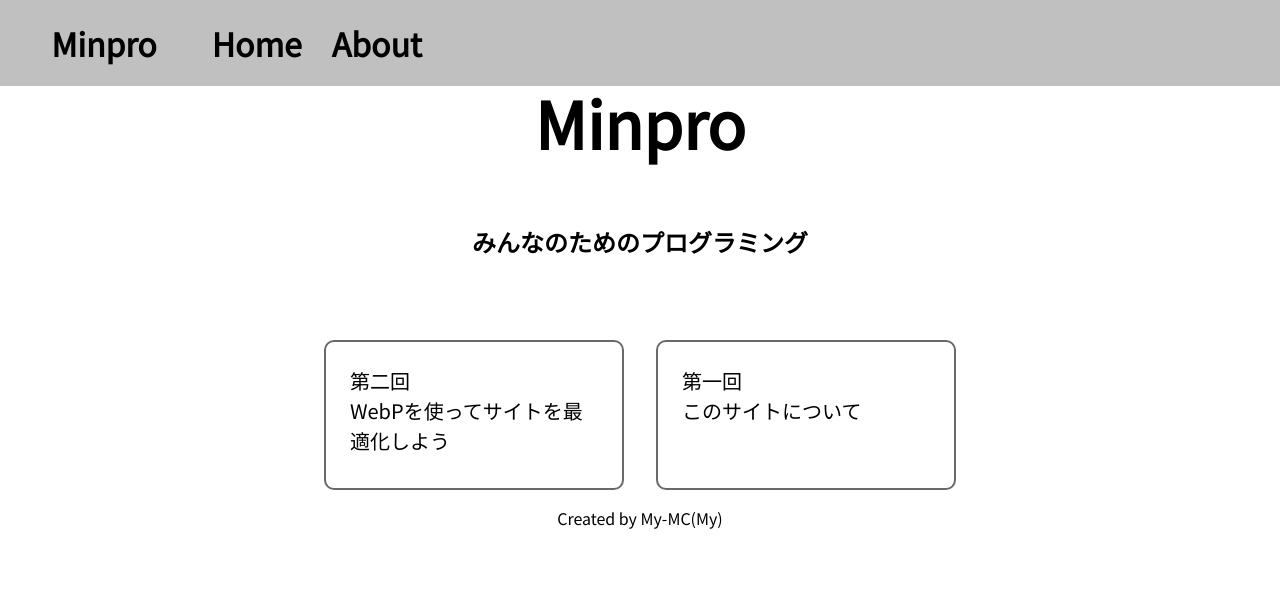
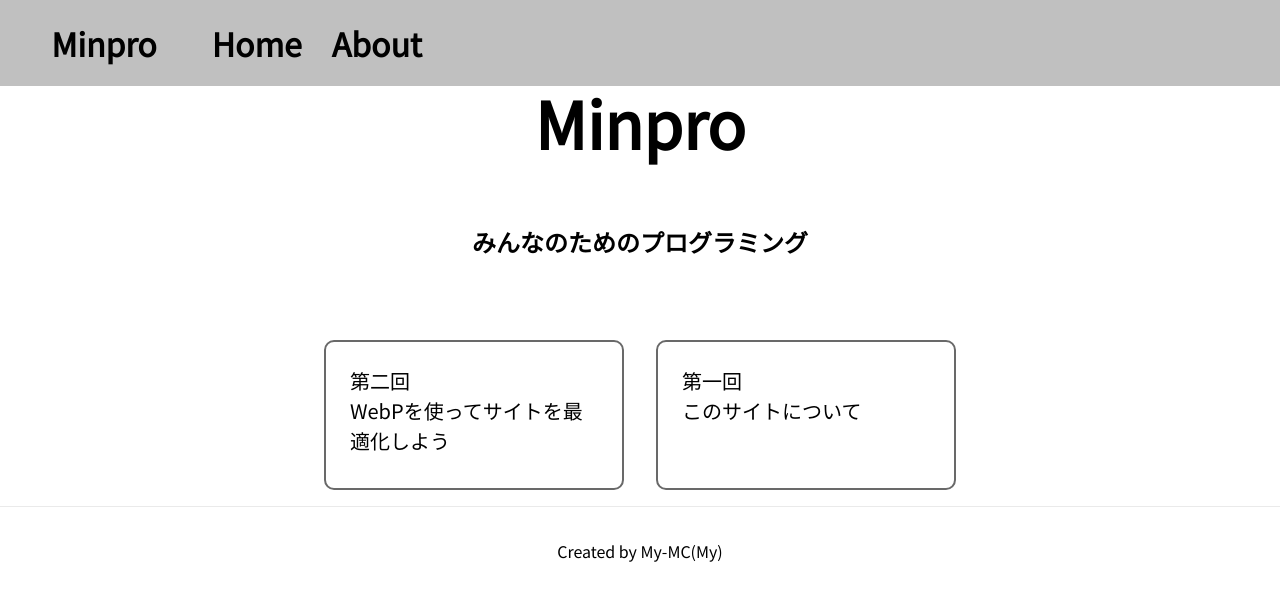
Before and after one commit to My-MC/minpro, a Next.js app: page / in a window 1280 px wide. Shown: the top 600 px of the page. Built offline with nearby package versions, Linux system fonts and the light colour scheme.

Commit message:
Rewriting to TypeScript and migration to next/font TypeScriptへの書き換えとnext/fontへの移行

```diff
--- a/components/layout.js
+++ /dev/null
@@ -1,3 +0,0 @@
-export default function Layout({ children }) {
-  return <div>{children}</div>;
-}
--- /dev/null
+++ b/components/layout.tsx
@@ -0,0 +1,11 @@
+import { Noto_Sans_JP } from "next/font/google";
+
+const noto = Noto_Sans_JP({
+  weight: "400",
+  display: "swap",
+  subsets: ["latin"],
+});
+
+export default function Layout({ children }: { children: React.ReactNode }) {
+  return <main className={noto.className}>{children}</main>;
+}
--- a/next.config.js
+++ b/next.config.js
@@ -1,3 +1,7 @@
+/**
+ * @type {import(`next`).NextConfig}
+ */
+
 module.exports = {
   reactStrictMode: true,
 };
--- a/package.json
+++ b/package.json
@@ -15,9 +15,12 @@
     "react-dom": "18.2.0"
   },
   "devDependencies": {
+    "@types/node": "18.14.6",
+    "@types/react": "18.0.28",
     "eslint": "8.35.0",
     "eslint-config-next": "13.2.3",
     "eslint-config-prettier": "8.6.0",
-    "prettier": "2.8.4"
+    "prettier": "2.8.4",
+    "typescript": "4.9.5"
   }
 }
--- a/pages/_app.js
+++ b/pages/_app.tsx
@@ -1,27 +1,23 @@
+import type { AppProps } from "next/app";
 import Link from "next/link";
-import styles from "../styles/globals.css";
+import Layout from "../components/layout";
+import "../styles/globals.css";
 
-function MyApp({ Component, pageProps }) {
+function MyApp({ Component, pageProps }: AppProps) {
   return (
-    <div>
+    <Layout>
       <div>
         <header>
           <div>
-            <Link href="/">
-              Minpro
-            </Link>
+            <Link href="/">Minpro</Link>
           </div>
           <nav>
             <ul>
               <li>
-                <Link href="/">
-                  Home
-                </Link>
+                <Link href="/">Home</Link>
               </li>
               <li>
-                <Link href="/posts/about">
-                  About
-                </Link>
+                <Link href="/posts/about">About</Link>
               </li>
             </ul>
           </nav>
@@ -29,7 +25,7 @@ function MyApp({ Component, pageProps }) {
       </div>
       <Component {...pageProps} />
       <div style={{ textAlign: "center" }}>
-        <footer className={styles.footer}>
+        <footer>
           <a
             href="https://github.com/My-MC"
             target="_blank"
@@ -39,7 +35,7 @@ function MyApp({ Component, pageProps }) {
           </a>
         </footer>
       </div>
-    </div>
+    </Layout>
   );
 }
 
--- a/pages/_document.js
+++ b/pages/_document.tsx
@@ -5,17 +5,6 @@ class MyDocument extends Document {
     return (
       <Html>
         <Head>
-          <link rel="preconnect" href="https://fonts.googleapis.com" />
-          <link
-            rel="preconnect"
-            href="https://fonts.gstatic.com"
-            crossOrigin="true"
-          />
-          <link
-            href="https://fonts.googleapis.com/css2?family=Noto+Sans+JP&display=swap"
-            rel="stylesheet"
-          />
-
           <link
             rel="apple-touch-icon"
             sizes="180x180"
--- a/pages/index.js
+++ b/pages/index.tsx
@@ -9,7 +9,7 @@ export default function Home() {
         <title>Minpro</title>
       </Head>
 
-      <mian className={styles.mian}>
+      <div className={styles.mian}>
         <div>
           <h1 className={styles.title}>Minpro</h1>
           <h2 className={styles.description}>みんなのためのプログラミング</h2>
@@ -18,19 +18,19 @@ export default function Home() {
           <div className={styles.grid}>
             <div className={styles.card}>
               <Link href="posts/img" passHref>
-                  <p>第二回</p>
-                  <p>WebPを使ってサイトを最適化しよう</p>
+                <p>第二回</p>
+                <p>WebPを使ってサイトを最適化しよう</p>
               </Link>
             </div>
             <div className={styles.card}>
               <Link href="posts/about" passHref>
-                  <p>第一回</p>
-                  <p>このサイトについて</p>
+                <p>第一回</p>
+                <p>このサイトについて</p>
               </Link>
             </div>
           </div>
         </div>
-      </mian>
+      </div>
     </div>
   );
 }
--- a/pages/posts/about.js
+++ b/pages/posts/about.tsx
@@ -71,9 +71,9 @@ export default function About() {
         <div className={styles.container}>
           <div className={styles.grid}>
             <Link href="/" passHref>
-                <div className={styles.card}>
-                  <p>HOME</p>
-                </div>
+              <div className={styles.card}>
+                <p>HOME</p>
+              </div>
             </Link>
           </div>
         </div>
--- a/pages/posts/img.js
+++ b/pages/posts/img.tsx
@@ -153,9 +153,9 @@ export default function About() {
         <div className={styles.container}>
           <div className={styles.grid}>
             <Link href="/" passHref>
-                <div className={styles.card}>
-                  <p>HOME</p>
-                </div>
+              <div className={styles.card}>
+                <p>HOME</p>
+              </div>
             </Link>
           </div>
         </div>
--- a/styles/globals.css
+++ b/styles/globals.css
@@ -2,8 +2,6 @@ html,
 body {
   padding: 0;
   margin: 0;
-  font-family: "Noto Sans JP", sans-serif;
-  font-size: 16px;
 }
 
 header {
@@ -41,7 +39,7 @@ a {
   box-sizing: border-box;
 }
 
-.footer {
+footer {
   display: flex;
   flex: 1;
   padding: 2rem 0;
@@ -50,7 +48,7 @@ a {
   align-items: center;
 }
 
-.footer a {
+footer a {
   display: flex;
   justify-content: center;
   align-items: center;
```
Also changed, not shown: tsconfig.json (added, +19 -0 lines), 2 other files (tests, documents, lock files or other folders).
